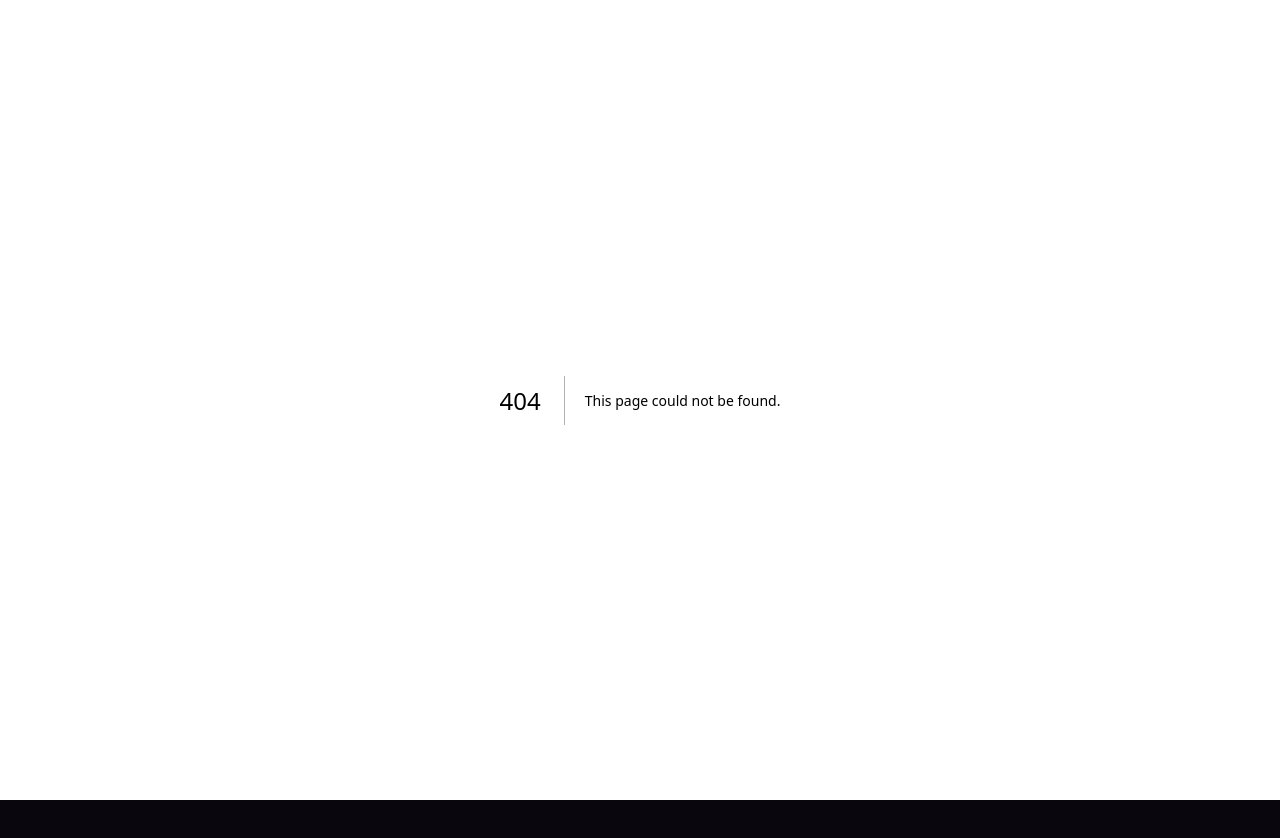
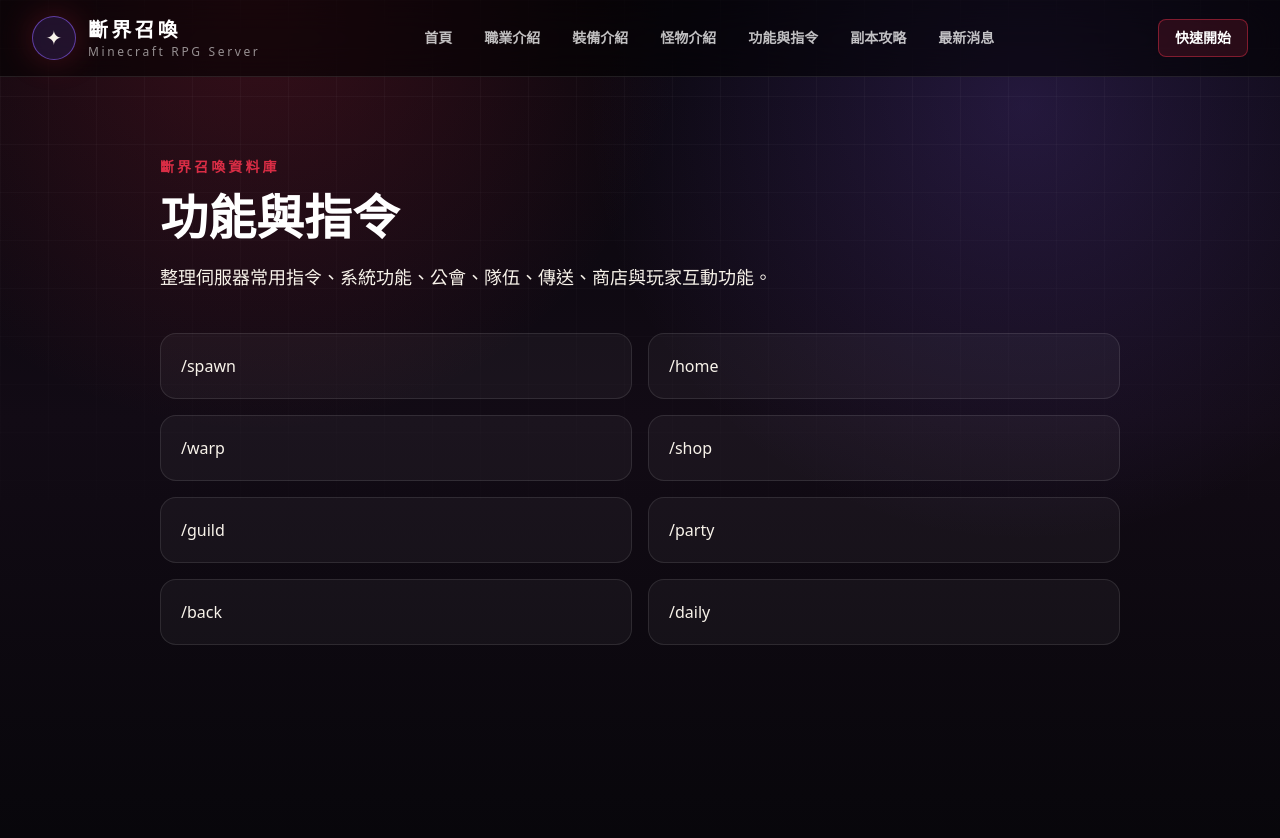
Before and after one commit to bella-163/forriftcall, a Next.js app: page /commands in a window 1280 px wide. Before the commit this address had no page. Shown: the top 838 px of the page. Before the commit the page ends 800 px from the top, so only its background shows below. Built offline with nearby package versions, Linux system fonts and the light colour scheme.

Commit message:
Add commands page placeholder

```diff
--- /dev/null
+++ b/src/app/commands/page.tsx
@@ -0,0 +1,15 @@
+import { SiteHeader } from "@/components/layout/SiteHeader";
+import { SectionPlaceholder } from "@/components/sections/SectionPlaceholder";
+
+export default function CommandsPage() {
+  return (
+    <>
+      <SiteHeader />
+      <SectionPlaceholder
+        title="功能與指令"
+        description="整理伺服器常用指令、系統功能、公會、隊伍、傳送、商店與玩家互動功能。"
+        items={["/spawn", "/home", "/warp", "/shop", "/guild", "/party", "/back", "/daily"]}
+      />
+    </>
+  );
+}
```
